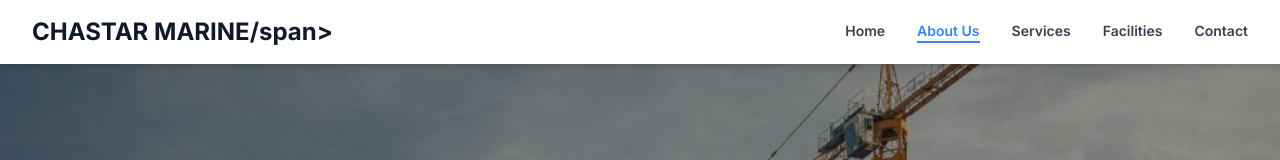
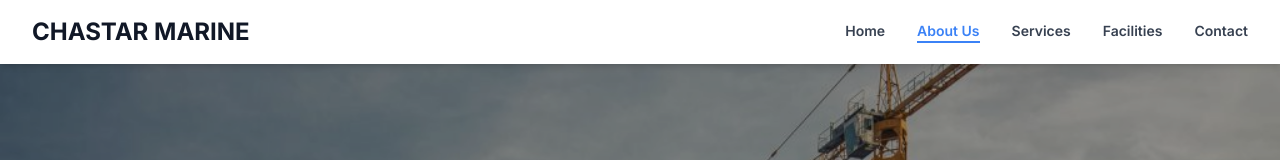
Before and after one commit to arawaeleojo/Chastermarine, a plain HTML site: page pages/about.html in a window 1280 px wide. Shown: the top 160 px of the page. Drawn offline with nearby package versions, Linux system fonts and the light colour scheme.

Commit message:
Describe the changes you made

```diff
--- a/pages/about.html
+++ b/pages/about.html
@@ -60,7 +60,7 @@
             <header class="bg-white fixed w-full z-50 shadow-md">
                 <nav class="container mx-auto px-4 sm:px-6 lg:px-8 py-4 flex justify-between items-center">
                     <a href="index.html" class="flex items-center space-x-2">
-                        <span class="text-2xl font-bold text-gray-900">CHASTAR MARINE/span>
+                        <span class="text-2xl font-bold text-gray-900">CHASTAR MARINE</span>
                     </a>
                     <div class="hidden md:flex space-x-8 text-sm font-semibold text-gray-700">
                         <a href="../index.html" class="hover:text-blue-600 transition-colors">Home</a>
```
